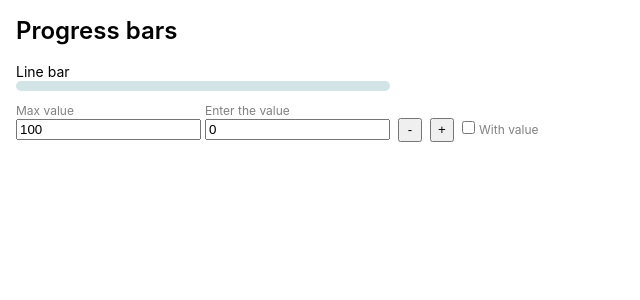
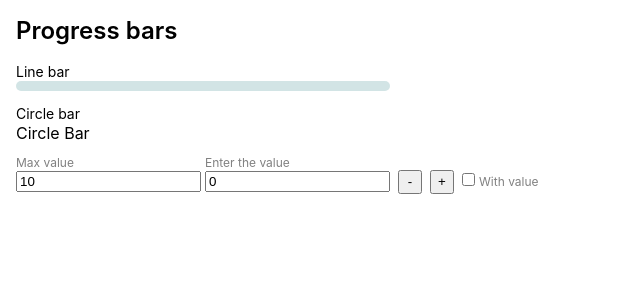
Before and after one commit to Vitaliytheone/Progress-bar, a React (Create React App) app: page / in a window 1280 px wide. Shown: the top 300 px of the page, without its empty margins (0-640 px from the left). Built offline with nearby package versions, Linux system fonts and the light colour scheme.

Commit message:
components and fixes

```diff
--- a/src/App.tsx
+++ b/src/App.tsx
@@ -7,7 +7,7 @@ import useDebounce from "./hooks/useDebounceValue";
 
 function App() {
     const [curValue, setValue] = useState(0);
-    const [maxValue, setMaxValue] = useState(100);
+    const [maxValue, setMaxValue] = useState(10);
     const [withValue, setWithValue] = useState(false);
     const debouncedMaxValue = useDebounce({ value: maxValue });
 
--- a/src/assets/styles.module.css
+++ b/src/assets/styles.module.css
@@ -4,12 +4,7 @@
     margin-bottom: 16px;
 }
 
-.wrap {
-    display: flex;
-    flex-wrap: wrap;
+.wrap > div {
+    width: 30%;
     margin-bottom: 12px;
 }
-
-.wrap > div {
-    width: 30%;
-}
--- /dev/null
+++ b/src/components/progress/components/circle/index.tsx
@@ -0,0 +1,7 @@
+import styles from "../../styles.module.css";
+
+const CircleBar = ({ valueInPercent, withValue }: any) => {
+    return <div className={withValue ? styles.progressInfoValueLine : styles.progressInfo}>Circle Bar</div>;
+};
+
+export default CircleBar;
--- /dev/null
+++ b/src/components/progress/components/index.ts
@@ -0,0 +1,2 @@
+export { default as LineBar} from './line';
+export { default as CircleBar} from './circle';
--- /dev/null
+++ b/src/components/progress/components/line/index.tsx
@@ -0,0 +1,15 @@
+import styles from "../../styles.module.css";
+import { TBar } from "../../type";
+
+const LineBar = ({ valueInPercent, withValue }: TBar) => {
+    return (
+        <div className={withValue ? styles.progressInfoValueLine : styles.progressInfo}>
+            <div className={styles.lineBar}>
+                <div className={styles.lineProgress} style={{ width: valueInPercent }}></div>
+            </div>
+            {withValue && <div className={styles.progressValue}>{valueInPercent}</div>}
+        </div>
+    );
+};
+
+export default LineBar;
--- a/src/components/progress/index.tsx
+++ b/src/components/progress/index.tsx
@@ -1,21 +1,21 @@
 import { TProgress } from "./type";
 import styles from "./styles.module.css";
+import { LineBar, CircleBar } from "./components";
 
 const Progress = ({ variant, label, withValue, maxValue, value }: TProgress) => {
     const isLine = variant === "line";
     const number = { v: Number(value), m: Number(maxValue) };
     const valueInPercent = `${number.m > 0 ? ((number.v * 100) / number.m).toFixed(0) : 0}%`;
-    const width = number.v <= number.m ? valueInPercent : number.m;
+    // const width = number.v <= number.m ? valueInPercent : number.m;
 
     return (
         <div>
             <label className={styles.label}>{label}</label>
-            <div className={isLine && withValue ? styles.progressInfoValueLine : styles.progressInfo}>
-                <div className={styles.lineBar}>
-                    <div className={styles.lineProgress} style={{ width }}></div>
-                </div>
-                {withValue && <div className={styles.progressValue}>{valueInPercent}</div>}
-            </div>
+            {isLine ? (
+                <LineBar withValue={withValue} valueInPercent={valueInPercent} />
+            ) : (
+                <CircleBar withValue={withValue} valueInPercent={valueInPercent} />
+            )}
         </div>
     );
 };
--- a/src/components/progress/type.ts
+++ b/src/components/progress/type.ts
@@ -5,3 +5,5 @@ export type TProgress = {
     label?: string;
     withValue?: boolean;
 }
+
+export type TBar = Pick<TProgress, 'withValue'> & { valueInPercent: string, }
--- a/src/data.ts
+++ b/src/data.ts
@@ -5,10 +5,10 @@ export const data: Pick<TProgress, 'label' | 'variant'>[] = [
             variant: 'line',
             label: 'Line bar'
         },
-        // {
-        //     variant: 'circle',
-        //     label: 'Circle bar'
-        // }
+        {
+            variant: 'circle',
+            label: 'Circle bar'
+        }
 ]
 
 export const validRegexp = /^\d*\.?(?:\d{1,2})?$/;
```
